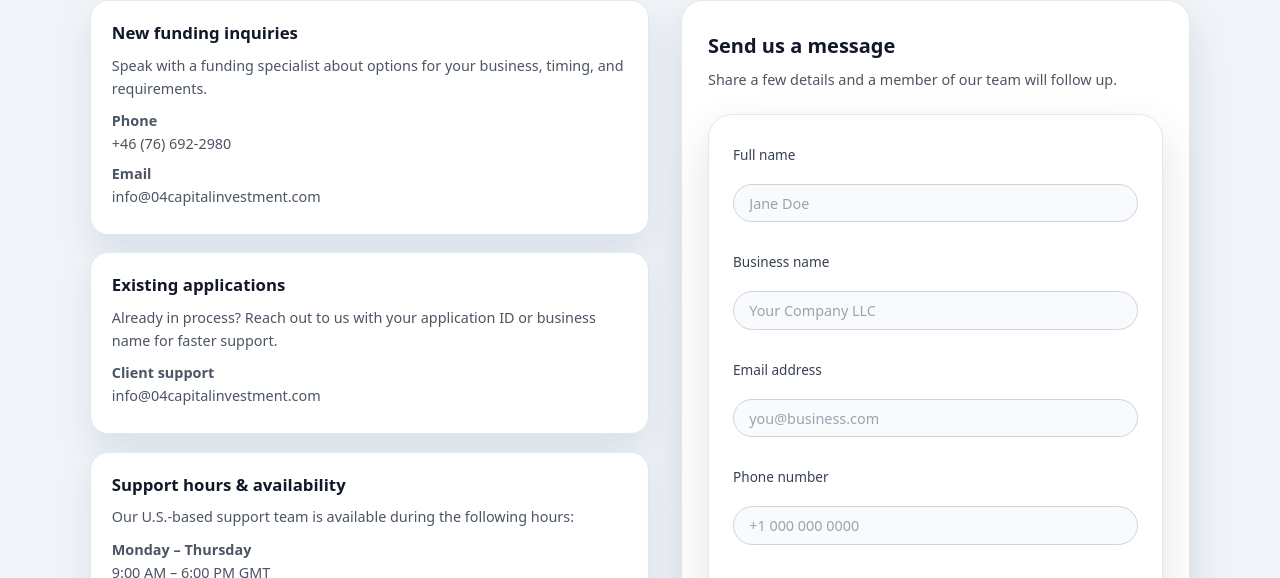
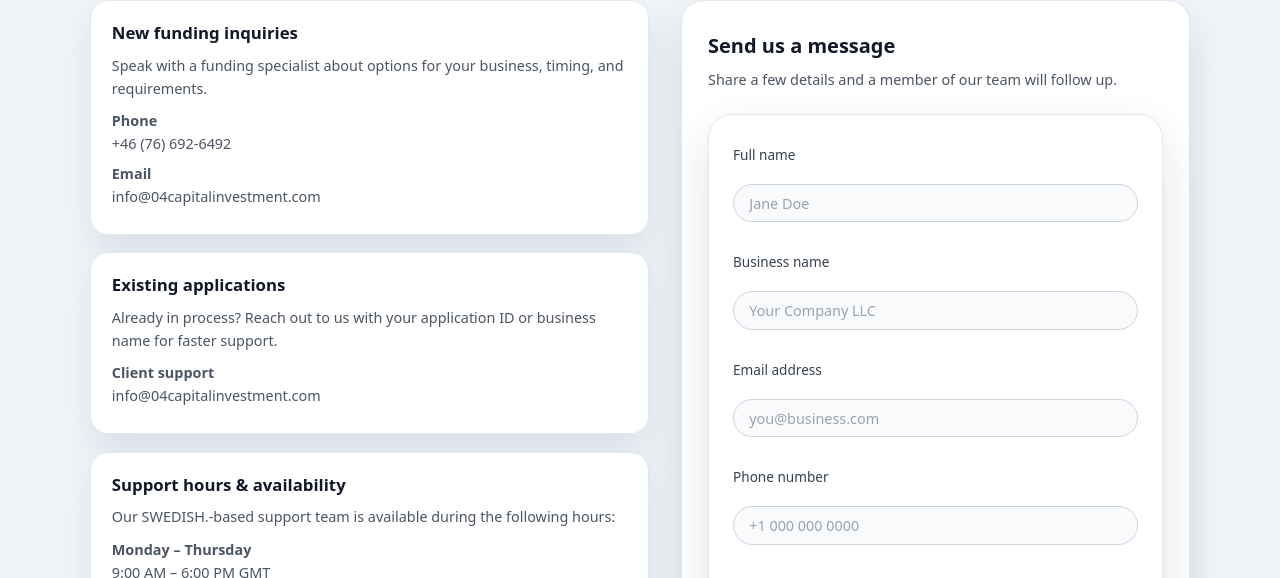
Before and after one commit to JamesBJqueen/04capital-invest, a React (Vite) app: page /contact in a window 1280 px wide. Shown: the part 286-864 px from the top of the page. Built offline with nearby package versions, Linux system fonts and the light colour scheme; a web font is replaced by a local one.

Commit message:
Update ContactGrid.tsx

```diff
--- a/src/sections/ContactSection/components/ContactGrid.tsx
+++ b/src/sections/ContactSection/components/ContactGrid.tsx
@@ -13,10 +13,10 @@ export const ContactGrid = () => {
               label: "Phone",
               content: (
                 <a
-                  href="tel://+46766922980"
+                  href="tel://+46766926492"
                   className="box-border caret-transparent"
                 >
-                  +46 (76) 692-2980
+                  +46 (76) 692-6492
                 </a>
               ),
             },
@@ -49,7 +49,7 @@ export const ContactGrid = () => {
         />
         <ContactInfoCard
           title="Support hours & availability"
-          description="Our U.S.-based support team is available during the following hours:"
+          description="Our SWEDISH.-based support team is available during the following hours:"
           contactItems={[
             { label: "Monday – Thursday", content: "9:00 AM – 6:00 PM GMT" },
             { label: "Friday", content: "9:00 AM – 12:00 PM GMT" },
```
